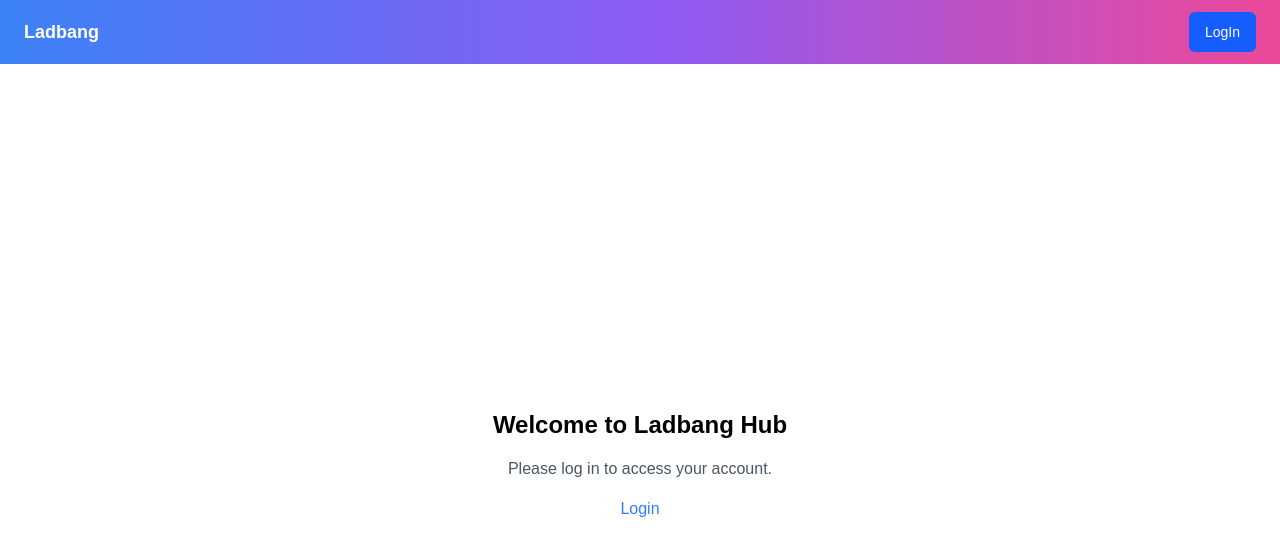
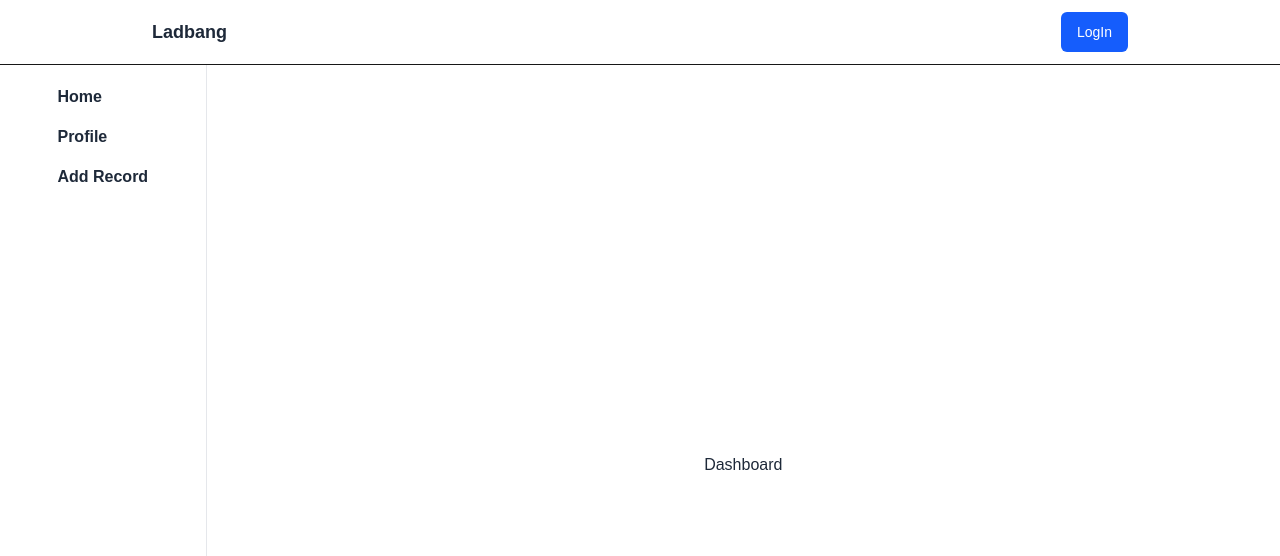
Before and after one commit to Sekiuu/ladbang-hub, a Next.js app in the folder client/: page / in a window 1280 px wide. Shown: the top 556 px of the page. Built offline with nearby package versions, Linux system fonts and the light colour scheme; no server answers.

Commit message:
Vertical Navbar

```diff
--- a/client/app/addrecord/page.tsx
+++ b/client/app/addrecord/page.tsx
@@ -101,7 +101,7 @@ export default function Home() {
   }
 
   return (
-    <div className="min-h-screen p-8 bg-white">
+    <div className="min-h-screen p-8 bg-white w-full">
       <div className="max-w-4xl mx-auto">
         <div className="bg-white rounded-lg shadow p-6 mb-8">
           <h2 className="text-2xl font-bold mb-4 text-gray-700">
--- a/client/app/components/ui/Navbar.tsx
+++ b/client/app/components/ui/Navbar.tsx
@@ -11,21 +11,16 @@ export default function Navbar(): React.ReactElement {
 
   return (
     <header
-      className="border-b"
-      style={{
-        background:
-          "linear-gradient(90deg, #3b82f6 0%, #8b5cf6 50%, #ec4899 100%)",
-        color: "#ffffff",
-      }}
+      className="border-b shadow-sm bg-white flex items-center justify-center"
     >
-      <div className="w-full">
+      <div className="w-[80vw]">
         <div className="w-full flex h-16 items-center px-2 sm:px-4 lg:px-6">
 
           <div className="flex-1 flex items-center justify-start">
             <Link
               href="/landing"
-              className="text-lg font-semibold"
-              style={{ color: "#fff" }}
+              className="text-lg font-semibold text-gray-800"
+
             >
               Ladbang
             </Link>
@@ -35,8 +30,7 @@ export default function Navbar(): React.ReactElement {
             {session && (
               <Link
                 href="/profile"
-                className="text-lg font-semibold"
-                style={{ color: "#fff" }}
+                className="text-lg font-semibold text-gray-800"
               >
                 Profile
               </Link>
--- /dev/null
+++ b/client/app/components/ui/VerticalNavbar.tsx
@@ -0,0 +1,23 @@
+"use client"
+
+import React from 'react'
+import Link from 'next/link';
+import { usePathname } from 'next/navigation';
+
+function VerticalNavbar() {
+  const pathname = usePathname();
+  if (pathname === "/login" || pathname === "/signin") {
+    return null;
+  }
+  return (
+    <div className="hidden md:flex md:flex-col bg-white border-r border-gray-200 md:w-60 items-center p-4 space-y-4 text-gray-800 font-bold">
+      <div className='flex flex-col gap-2 '>
+      <Link href="/" className='hover:bg-blue-500 px-4 py-1 rounded-md duration-200'>Home</Link>
+      <Link href="/profile"  className='hover:bg-blue-500 px-4 py-1 rounded-md duration-200'>Profile</Link>
+      <Link href="/addrecord" className='hover:bg-blue-500 px-4 py-1 rounded-md duration-200'>Add Record</Link>
+      </div>
+    </div>
+  )
+}
+
+export default VerticalNavbar
--- a/client/app/landing/page.tsx
+++ b/client/app/landing/page.tsx
@@ -26,7 +26,7 @@ export default function LandingPage() {
   // }
 
   return (
-    <div className="min-h-screen bg-gradient-to-br from-blue-50 via-white to-purple-50">
+    <div className="min-h-screen bg-gradient-to-br from-blue-50 via-white to-purple-50 w-full">
       {/* Hero Section */}
       <div className="container mx-auto px-4 py-16">
         <div className="text-center">
--- a/client/app/layout.tsx
+++ b/client/app/layout.tsx
@@ -3,6 +3,7 @@ import { Geist, Geist_Mono } from "next/font/google";
 import "./globals.css";
 import NavbarWrapper from "./components/ui/NavbarWrapper";
 import Providers from "./components/Providers";
+import VerticalNavbar from "./components/ui/VerticalNavbar";
 
 const geistSans = Geist({
   variable: "--font-geist-sans",
@@ -24,6 +25,8 @@ export default function RootLayout({
 }: Readonly<{
   children: React.ReactNode;
 }>) {
+
+
   return (
     <html lang="en">
       <body
@@ -31,7 +34,11 @@ export default function RootLayout({
       >
         <Providers>
           <NavbarWrapper />
+
+          <div className="flex ">
+          <VerticalNavbar />
           {children}
+          </div>
         </Providers>
       </body>
     </html>
--- a/client/app/login/page.tsx
+++ b/client/app/login/page.tsx
@@ -46,7 +46,7 @@ export default function LoginPage() {
     }
   }, []);
   return (
-    <div className="min-h-screen flex items-center justify-center bg-gradient-to-br from-blue-100 via-purple-100 to-pink-100">
+    <div className="min-h-screen flex items-center justify-center bg-gradient-to-br from-blue-100 via-purple-100 to-pink-100 w-full">
       <div className="w-full max-w-md p-8 bg-white rounded-2xl shadow-xl border border-gray-100">
         <form onSubmit={handleSubmit} className="space-y-6">
           <h2 className="text-3xl font-bold text-center text-purple-700 mb-6">
--- a/client/app/page.tsx
+++ b/client/app/page.tsx
@@ -8,29 +8,8 @@ export default async function Home() {
 
 
   return (
-    <div className="grid justify-center items-center h-screen bg-white text-black">
-      {session ? (
-        <div className="text-center">
-          <h1 className="text-2xl font-bold mb-4">
-            Welcome back, {session.user?.name}!
-          </h1>
-          <p className="text-gray-600 mb-4">You are successfully logged in.</p>
-          <Link href="/landing" className="text-blue-500 hover:underline">
-            View Profile
-          </Link>
-        </div>
-      ) : (
-        <div className="text-center">
-          <h1 className="text-2xl font-bold mb-4">Welcome to Ladbang Hub</h1>
-          <p className="text-gray-600 mb-4">
-            Please log in to access your account.
-          </p>
-          <Link href="/login" className="text-blue-500 hover:underline">
-            Login
-          </Link>
-        </div>
-      )}
-      {/* <LandingPage /> */}
+    <div className="w-full grid justify-center items-center h-screen bg-white text-gray-800">
+      Dashboard
     </div>
   );
 }
--- a/client/app/profile/page.tsx
+++ b/client/app/profile/page.tsx
@@ -11,7 +11,7 @@ export default function ProfilePage() {
 
   return (
 
-      <div className="min-h-screen bg-gray-50 py-8">
+      <div className="min-h-screen bg-gray-50 py-8 w-full">
         <Balance/>
         <div className="max-w-md mx-auto bg-white rounded-lg shadow-md p-6">
           <h1 className="text-2xl font-bold text-gray-900 mb-6">
```
